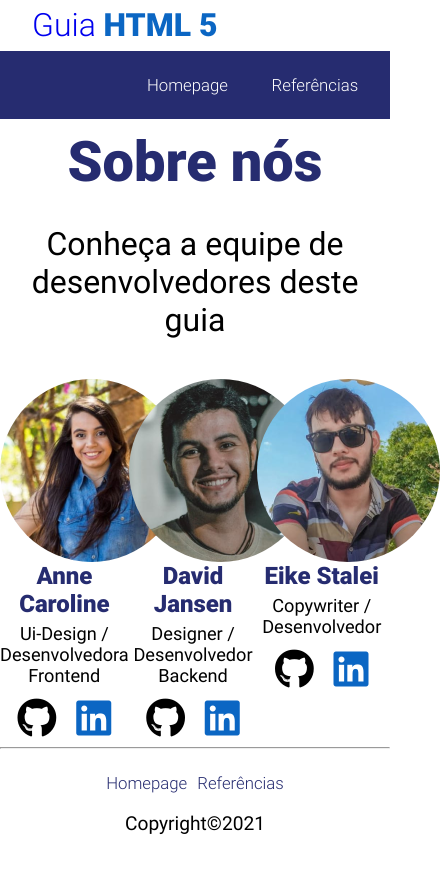
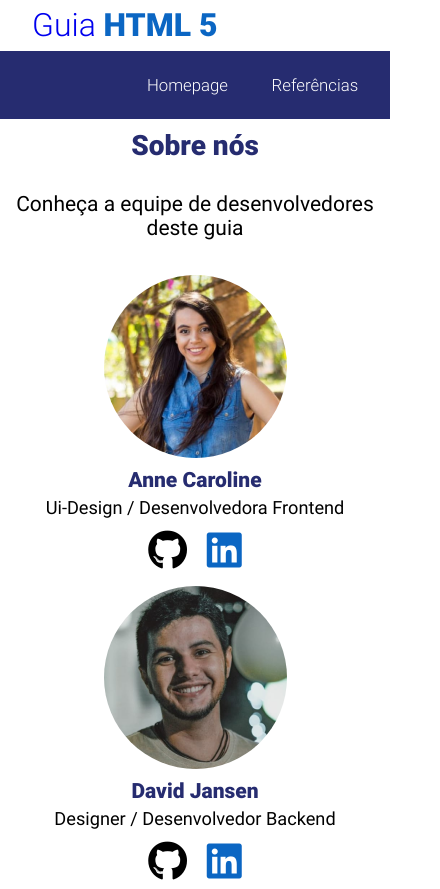
Before and after one commit to DWalterJansen/desenvolvimento-web-2021-html5ref, a plain HTML site: page sobrenos.html in a window 390 px wide. Shown: the top 889 px of the page, 440 px wide, since content can reach past the window. Before the commit the page ends 845 px from the top, so only its background shows below. Drawn offline with Linux system fonts and the light colour scheme.

Commit message:
:art: Sobre Nós responsive

```diff
--- a/css/style.css
+++ b/css/style.css
@@ -633,4 +633,35 @@ ul li .a-routes-footer:visited {
         padding-right: 10px;
     }
 
+    #references h1 {
+        font-size: 2em;
+    }
+
+    #tag h1 {
+        font-size: 2em;
+    }
+
+    #team .row {
+        display: block;
+    }
+
+    #team img {
+        width: 50%;
+        height: 50%;
+    }
+
+    #team h1 {
+        font-size: 2em;
+    }
+
+    #team h3 {
+        font-size: 1.5em;
+        margin-top: 10px;
+    }
+
+    #team p {
+        font-size: 1.5em;
+        padding-left: 10px;
+        padding-right: 10px;
+    }
 }
```
Also changed, not shown: index.html (+3 -3 lines).
